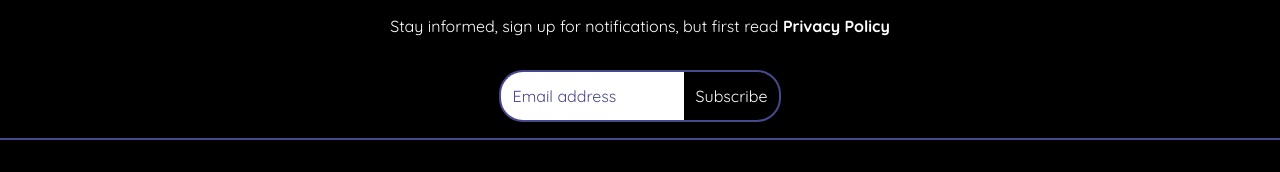
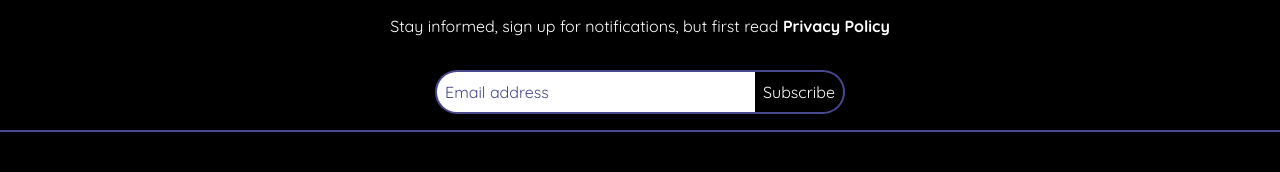
Before and after one commit to Krzychu142/next-js-artecho, a Next.js app: page / in a window 1280 px wide. Shown: the part 894-1066 px from the top of the page. Built offline with nearby package versions, Linux system fonts and the light colour scheme.

Commit message:
added newsletter section

```diff
--- a/components/newslleter.tsx
+++ b/components/newslleter.tsx
@@ -14,18 +14,16 @@ export const NewslleterSection = () => {
           Privacy Policy
         </Link>
       </p>
-      <div className="flex">
+      <div className="w-full flex flex-col items-center gap-2 md:flex-row md:gap-0 md:justify-center">
         <input
           type="email"
           placeholder="Email address"
-          className="pl-2 md:pl-3 border-2 border-r-0 border-custom-blue rounded-l-3xl text-black focus:border-custom-blue focus:ring-0 focus:outline-none placeholder-custom-blue"
+          className="w-full md:w-80 max-w-96 p-2 border-2 border-r-0 border-custom-blue rounded-3xl text-black focus:border-custom-blue focus:ring-0 focus:outline-none placeholder-custom-blue md:rounded-r-none md:border-r-0"
         />
-        <button className="p-2 md:p-3 border-2 border-l-0 border-custom-blue rounded-r-3xl hover:bg-white hover:text-black transition duration-200 ease-in-out ">
+        <button className="w-full md:w-auto max-w-96 p-2 border-2 border-custom-blue rounded-3xl hover:bg-white hover:text-black transition duration-200 ease-in-out md:rounded-l-none md:border-l-0">
           Subscribe
         </button>
       </div>
     </section>
   );
 };
-
-// px-4 md:px-8 py-4
```
